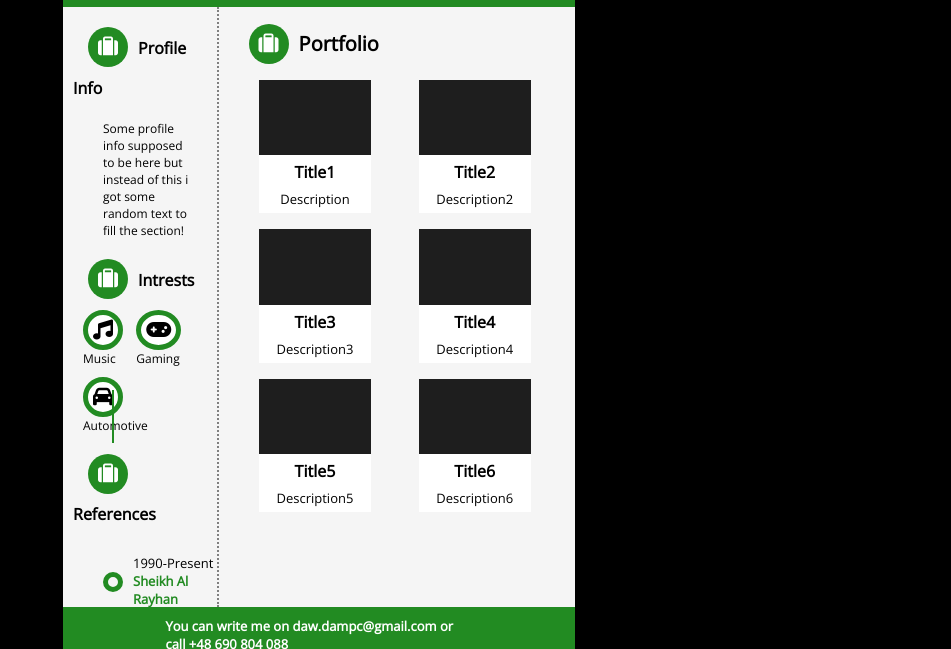
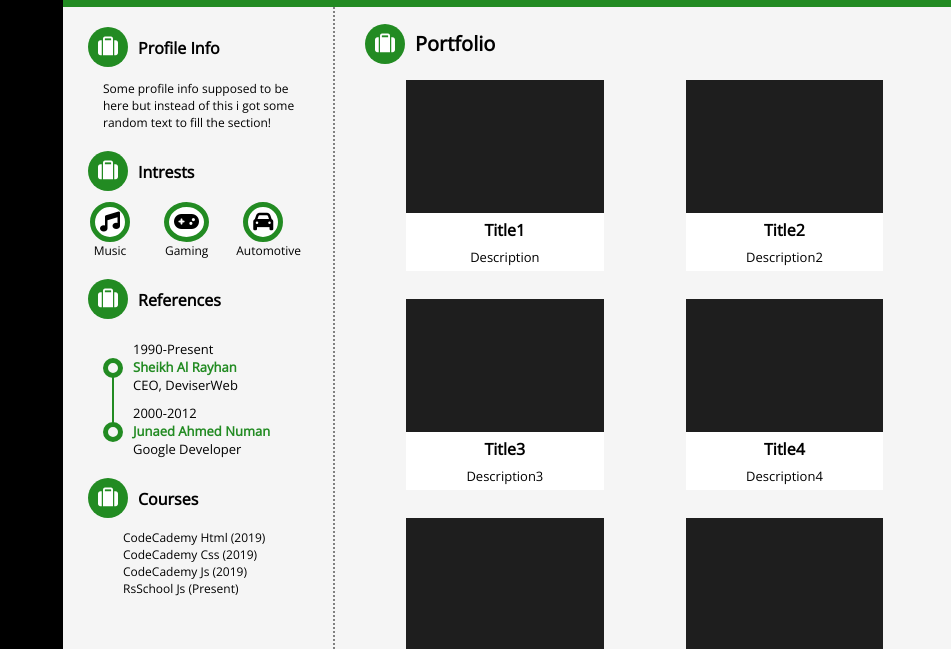
Before and after one commit to taroxlin/Css-recipes-rsSchool, a plain HTML site: page index.html in a window 1280 px wide. Shown: the part 151-800 px from the top of the page, without its empty margins (329-1280 px from the left). Drawn offline with nearby package versions, Linux system fonts and the light colour scheme.

Commit message:
Some Improvments

```diff
--- a/index.html
+++ b/index.html
@@ -9,6 +9,7 @@
     <title>Document</title>
 </head>
 <body>
+
     <header>
         <section class="nameTitle">
             <img src="./hqdefault.jpg" alt="aa">
@@ -24,7 +25,39 @@
             </ul>
         </nav>
     </header>
-    <aside class = "sideInfo">
+    <div class="mainCont">
+        <main class="column">
+            <h2><i class="fas fa-suitcase circled"></i>Portfolio</h2>
+            <section class="pagePortfolio">
+                <article class ='articleBlock'><img src='./ss.png'>
+                    <h3>Title1</h3>
+                    <p>Description</p>
+                </article>
+                <article class ='articleBlock'><img src='./ss.png'>
+                    <h3>Title2</h3>
+                    <p>Description2</p>
+                </article>
+                <article class ='articleBlock'><img src='./ss.png'>
+                    <h3>Title3</h3>
+                    <p>Description3</p>
+                </article>
+                <article class ='articleBlock'><img src='./ss.png'>
+                    <h3>Title4</h3>
+                    <p>Description4</p>
+                </article>
+                <article class ='articleBlock'><img src='./ss.png'>
+                    <h3>Title5</h3>
+                    <p>Description5</p>
+                </article>
+                <article class ='articleBlock'><img src='./ss.png'>
+                    <h3>Title6</h3>
+                    <p>Description6</p>
+                </article>
+
+
+            </section>
+        </main>
+        <aside class = "sideInfo column">
             <section>
                 <h2><i class="fas fa-suitcase circled"></i>Profile Info</h2>
                 <p>Some profile info supposed to be here but instead of this i got some random text to fill the section!</p>
@@ -61,36 +94,10 @@
                         <li>RsSchool Js (Present)</li>
                     </ul>
                 </section>
+
             </aside>
-    <main>
-        <h2><i class="fas fa-suitcase circled"></i>Portfolio</h2>
-        <section class="pagePortfolio">
-            <article class ='articleBlock'><img src='./ss.png'>
-               <h3>Title1</h3>
-            <p>Description</p>
-            </article>
-            <article class ='articleBlock'><img src='./ss.png'>
-                <h3>Title2</h3>
-             <p>Description2</p>
-             </article>
-             <article class ='articleBlock'><img src='./ss.png'>
-                <h3>Title3</h3>
-             <p>Description3</p>
-             </article>
-             <article class ='articleBlock'><img src='./ss.png'>
-                <h3>Title4</h3>
-             <p>Description4</p>
-             </article>
-             <article class ='articleBlock'><img src='./ss.png'>
-                <h3>Title5</h3>
-             <p>Description5</p>
-             </article>
-             <article class ='articleBlock'><img src='./ss.png'>
-                <h3>Title6</h3>
-             <p>Description6</p>
-             </article>
-        </section>
-        </main>
+        </div>
+
             <footer>
                 <p>You can write me on <a href="mailto:daw.dampc@gmail.com">daw.dampc@gmail.com</a> or call <a href="tel:+48-690-804-088">+48 690 804 088</a></p>
     </footer>
--- a/styles.css
+++ b/styles.css
@@ -13,8 +13,7 @@
 body{
     background-color: black;
     position: absolute;
-    width: 40%;
-    height: 100%;
+    width: 900px;
     top: 0%;
     left:30%;
 }
@@ -93,11 +92,10 @@ nav i{
 
 /*aside section*/
 aside{
-    top: 150px;
-    position: absolute;
+    position: relative;
+    float: left;
+    min-height: 700px;
     background-color: var(--middBgC);
-    height: 75vh;
-    min-height: 75vh;
     width: 30%;
 }
 aside h2{
@@ -168,22 +166,29 @@ aside .fa-suitcase{
 .referencesGrid li::before{
     content: '';
     position: absolute;
-    top: 383px;
+    top: 366px;
     left: 49px;
     width: 0.2em;
     height: 53px;
     background: forestgreen;
     z-index: 0;
   }
+.mainCont{
+height: 100%;
+min-height: 75vh;
+margin-top: 150px;
+overflow: hidden;
+}
+.column{
+    padding-bottom: 100%;
+    margin-bottom: -100%;
 
+}
 
 /*main sections*/
 main{
-    top:150px;
-    left:30%;
-    position: absolute;
-    height: 75vh;
-    min-height: 75vh;
+    float: right;
+    min-height: 700px;
     width: Calc(70% - 2px);
     background-color: var(--middBgC);
     border-left: 2px dotted gray;
@@ -227,15 +232,18 @@ main h2 {
 
 /*footer section*/
 footer{
-    position: absolute;
-    top: Calc(150px + 75vh);
+    position:absolute;
+    bottom:-70px;
     width: 100%;
     height: 70px;
     background-color: var(--greenBg);
 }
+footer p{
+    margin-top:20px;
+    padding-left:10%;
+    width: 70%;
+}
 footer p, footer a{
-    width: 60%;
-    margin: 2% auto;
     font-size: 1.3rem;
     text-decoration: none;
     color: var(--header-fontColor);
```
Lines whose indentation alone changed are shown as unchanged.
